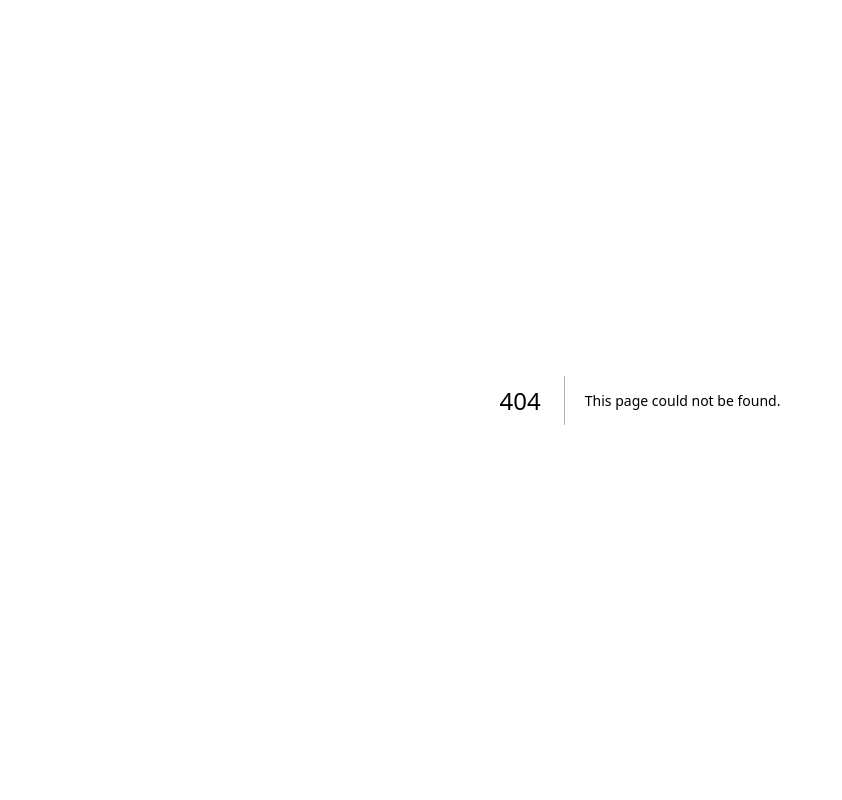
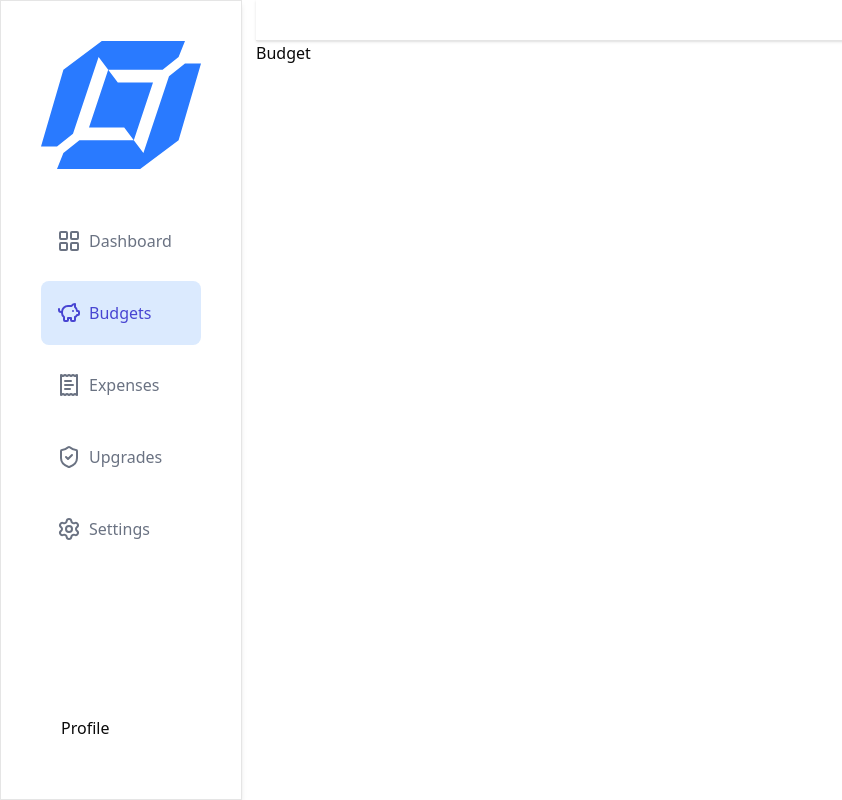
Before and after one commit to zakia-nisa/Expense-Tracker, a Next.js app: page /dashboard/budgets in a window 1280 px wide. Before the commit this address had no page. Shown: the whole page, without its empty margins (0-842 px from the left). Built offline with nearby package versions, Linux system fonts and the light colour scheme.

Commit message:
minor changes

```diff
--- a/app/(routes)/dashboard/_components/DashboardHeader.jsx
+++ b/app/(routes)/dashboard/_components/DashboardHeader.jsx
@@ -2,7 +2,7 @@ import React from 'react'
 import { UserButton } from '@clerk/nextjs'
 function DashboardHeader() {
   return (
-    <div className='p-5 shadow-sm border-bottom flex justify-between'>
+    <div className='p-5 shadow-sm border-b flex justify-between'>
       <div>
 
       </div>
--- a/app/(routes)/dashboard/_components/SideNav.jsx
+++ b/app/(routes)/dashboard/_components/SideNav.jsx
@@ -28,12 +28,12 @@ function SideNav() {
 
       <div className='mt-10'>
         <ul>
-          {menuList.map((menu) => (
+          {menuList.map((menu,index) => (
             <li key={menu.id}>
               <Link href={menu.path}>
                 <div className={`flex items-center gap-2 py-5 px-4 text-gray-500 font-medium mb-2
                   cursor-pointer rounded-md hover:text-black hover:bg-blue-100 transition-all
-                  ${pathname === menu.path ? 'bg-blue-100 text-primary' : ''}`}>
+                  ${pathname == menu.path ? 'bg-blue-100 text-primary' : ''}`}>
                   <menu.icon />
                   {menu.name}
                 </div>
--- /dev/null
+++ b/app/(routes)/dashboard/budgets/page.jsx
@@ -0,0 +1,9 @@
+import React from 'react'
+
+function Budget() {
+  return (
+    <div> Budget</div>
+  )
+}
+
+export default Budget
--- a/app/(routes)/dashboard/layout.jsx
+++ b/app/(routes)/dashboard/layout.jsx
@@ -8,7 +8,6 @@ function DashboardLayout({children}) {
         <SideNav/>
       </div>
       <div className='md:ml-64'>
-        Dashboard Header
         <DashboardHeader/>
       {children}
       </div>
--- a/app/_components/Header.jsx
+++ b/app/_components/Header.jsx
@@ -10,7 +10,6 @@ function Header() {
   const {user, isSignedIn} = useUser();
   return (
     <div className='p-5 flex justify-between items-center bg-gray-800 text-white border shadow-sm'>
-      This is Faharia
         <Image src={'./logo.svg'}
         alt='logo'
         width={160}
```
